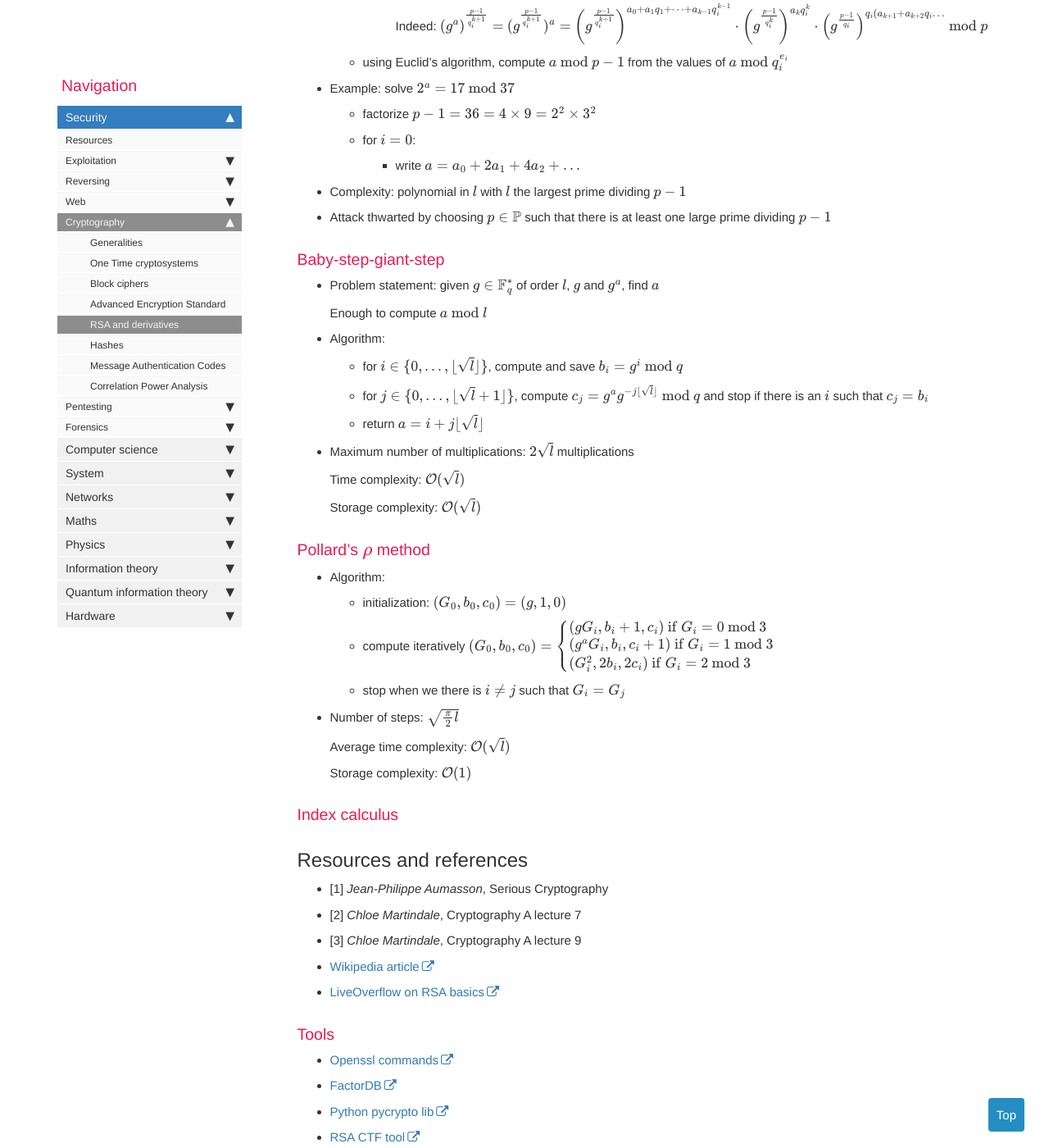
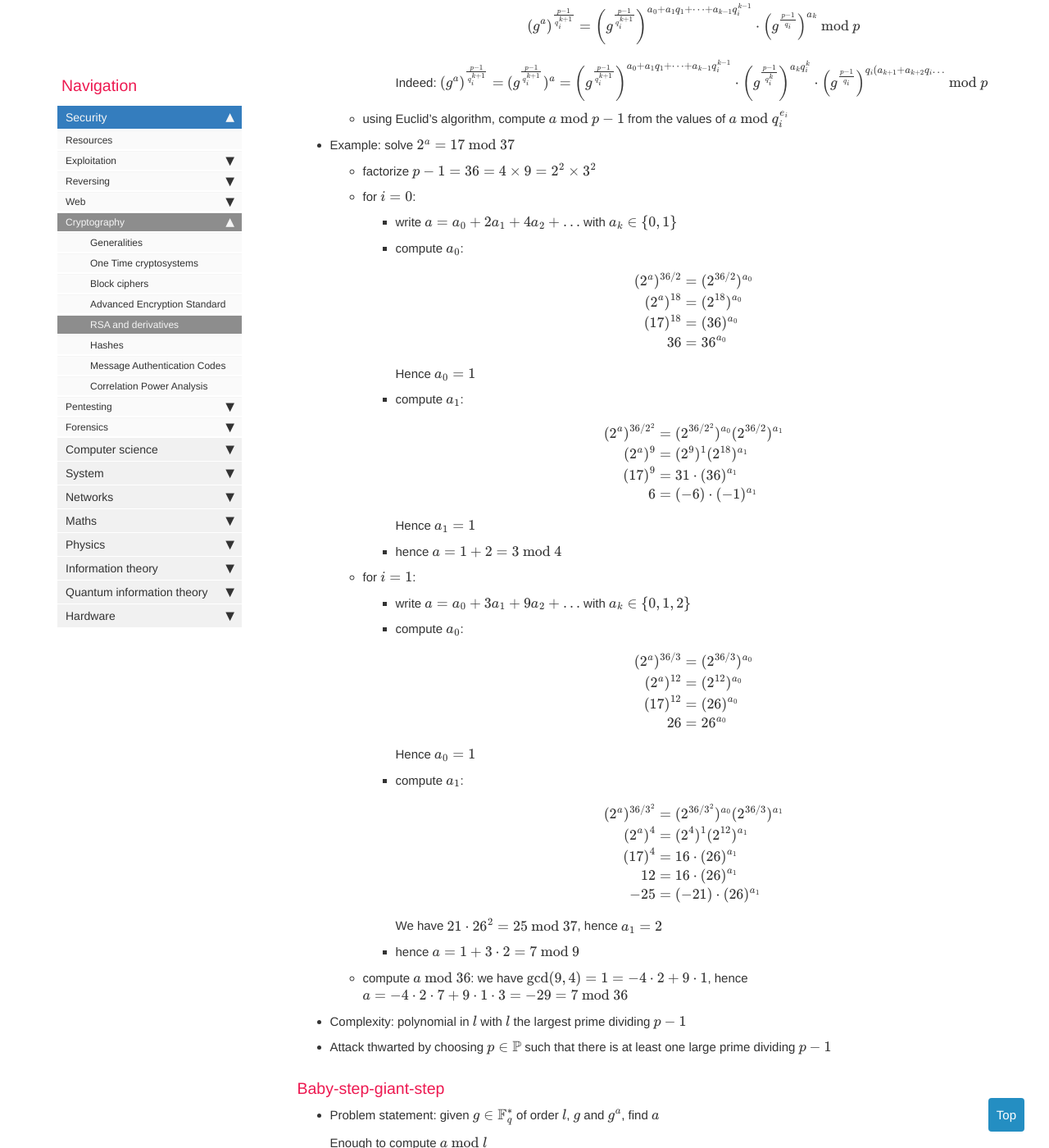
Before and after one commit to greglan/greglan.github.io, a Jekyll site: the page built from pages/security/cryptography/rsa.md, in a window 1280 px wide and 1400 px high, scrolled down 5531 px. Shown: the whole window at 82% size. Built offline with Jekyll 4.4.1, drawn with Linux system fonts in a browser that asks for light colours; nearby versions of some CDN libraries; formulas are drawn with MathJax 3; comment, search, counter and statistics services are not loaded; some of the changed text lies outside the part shown.

Commit message:
Updated attacks on discrete log problem

```diff
--- a/pages/security/cryptography/rsa.md
+++ b/pages/security/cryptography/rsa.md
@@ -188,13 +188,17 @@ d = inverse(e, phi)
   - factorize $$p-1$$ into primes powers: $$p-1 = q_1^{e_1} \dots q_r^{e_r}$$
   - for each $$i \in \set{1, \dots, r}$$:
     * write $$a = \sum_k a_k q_i^k$$ with $$a_k \in \set{0, \dots, q_i-1}$$
-    * compute $$a_0$$ which amounts to computing $$a \mod q_i$$ using $$(g^a)^{\frac{p-1}{q_i}} = \left( g^{\frac{p-1}{q_i}} \right)^{a_0} \mod p$$
+    * compute $$a_0$$ which amounts to computing $$a \mod q_i$$ using
+
+      $$(g^a)^{\frac{p-1}{q_i}} = \left( g^{\frac{p-1}{q_i}} \right)^{a_0} \mod p$$
 
       Indeed: $$(g^a)^{\frac{p-1}{q_i}} = \left( g^{\frac{p-1}{q_i}} \right)^a = $$
       $$\left( g^{\frac{p-1}{q_i}} \right)^{a_0} \cdot \left( g^{\frac{p-1}{q_i}} \right)^{q_i(a_1 + a_2 q_i + \dots)} = $$
       $$\left( g^{\frac{p-1}{q_i}} \right)^{a_0} \cdot \left( g^{p-1} \right)^{a_1 + a_2 q_i + \dots} = $$
       $$\left( g^{\frac{p-1}{q_i}} \right)^{a_0}\mod p$$
-    * for each $$k \in \set{1, \dots, e_i -1}$$: given $$a_0, \dots, a_{k-1}$$, compute $$a_k$$ i.e compute $$a \mod q_i^{k+1}$$ using $$(g^a)^{\frac{p-1}{q_i^{k+1}}} = \left( g^{\frac{p-1}{q_i^{k+1}}} \right)^{a_0 + a_1 q_1 + \dots + a_{k-1} q_i^{k-1}} \cdot \left( g^{\frac{p-1}{q_i}} \right)^{a_k} \mod p$$
+    * for each $$k \in \set{1, \dots, e_i -1}$$: given $$a_0, \dots, a_{k-1}$$, compute $$a_k$$ i.e compute $$a \mod q_i^{k+1}$$ using
+
+      $$(g^a)^{\frac{p-1}{q_i^{k+1}}} = \left( g^{\frac{p-1}{q_i^{k+1}}} \right)^{a_0 + a_1 q_1 + \dots + a_{k-1} q_i^{k-1}} \cdot \left( g^{\frac{p-1}{q_i}} \right)^{a_k} \mod p$$
 
       Indeed: $$(g^a)^{\frac{p-1}{q_i^{k+1}}} = $$
       $$(g^{\frac{p-1}{q_i^{k+1}}})^a = $$
@@ -203,7 +207,53 @@ d = inverse(e, phi)
 * Example: solve $$2^a = 17 \mod 37$$
   - factorize $$p-1 = 36 = 4 \times 9 = 2^2 \times 3^2$$
   - for $$i=0$$:
-    * write $$a = a_0 + 2 a_1 + 4 a_2 + \dots$$
+    * write $$a = a_0 + 2 a_1 + 4 a_2 + \dots$$ with $$a_k \in \set{0, 1}$$
+    * compute $$a_0$$:
+
+      $$\begin{align*}
+      (2^a)^{36/2} &= (2^{36/2})^{a_0} \\
+      (2^a)^{18} &= (2^{18})^{a_0} \\
+      (17)^{18} &= (36)^{a_0} \\
+      36 &= 36^{a_0}
+      \end{align*}$$
+
+      Hence $$a_0 = 1$$
+    * compute $$a_1$$:
+
+      $$\begin{align*}
+      (2^a)^{36/2^2} &= (2^{36/2^2})^{a_0} (2^{36/2})^{a_1} \\
+      (2^a)^{9} &= (2^9)^{1} (2^{18})^{a_1} \\
+      (17)^{9} &= 31 \cdot (36)^{a_1} \\
+      6 &= (-6) \cdot (-1)^{a_1}
+      \end{align*}$$
+
+      Hence $$a_1 = 1$$
+    * hence $$a = 1 + 2 = 3 \mod 4$$
+  - for $$i=1$$:
+    * write $$a = a_0 + 3 a_1 + 9 a_2 + \dots$$ with $$a_k \in \set{0, 1, 2}$$
+    * compute $$a_0$$:
+
+      $$\begin{align*}
+      (2^a)^{36/3} &= (2^{36/3})^{a_0} \\
+      (2^a)^{12} &= (2^{12})^{a_0} \\
+      (17)^{12} &= (26)^{a_0} \\
+      26 &= 26^{a_0}
+      \end{align*}$$
+
+      Hence $$a_0 = 1$$
+    * compute $$a_1$$:
+
+      $$\begin{align*}
+      (2^a)^{36/3^2} &= (2^{36/3^2})^{a_0} (2^{36/3})^{a_1} \\
+      (2^a)^{4} &= (2^4)^{1} (2^{12})^{a_1} \\
+      (17)^{4} &= 16 \cdot (26)^{a_1} \\
+      12 &= 16 \cdot (26)^{a_1} \\
+      -25 &= (-21) \cdot (26)^{a_1}
+      \end{align*}$$
+
+      We have $$21 \cdot 26^2 = 25 \mod 37$$, hence $$a_1 = 2$$
+    * hence $$a = 1 + 3 \cdot 2 = 7 \mod 9$$
+  - compute $$a \mod 36$$: we have $$\gcd(9,4) = 1 = - 4 \cdot 2 + 9 \cdot 1$$, hence $$a = -4 \cdot 2 \cdot 7 + 9 \cdot 1 \cdot 3 = -29 = 7 \mod 36$$
 * Complexity: polynomial in $$l$$ with $$l$$ the largest prime dividing $$p-1$$
 * Attack thwarted by choosing $$p \in \P$$ such that there is at least one large prime dividing $$p-1$$
 
@@ -222,10 +272,15 @@ d = inverse(e, phi)
   Storage complexity: $$\mathcal O (\sqrt l)$$
 
 ### Pollard's $$\rho$$ method
+* Problem statement: given $$g \in \F_q^*$$ of order $$l$$ and $$g^a$$, find $$a$$
+* Alternative problem: find integers $$b,b',c,c' \in \set{1, \dots, l}$$ such that $$g^b(g^a)^c = g^{b'}(g^a)^{c'}$$
+
+  By taking logarithms we have $$b + ac = b' + ac'$$ and hence $$a = \frac{b-b'}{c'-c} \mod l$$
 * Algorithm:
   - initialization: $$(G_0, b_0, c_0) = (g, 1, 0)$$
   - compute iteratively $$(G_0, b_0, c_0) = \begin{cases}(g G_i, b_i+1, c_i) \text{ if } G_i=0 \mod 3\\ (g^a G_i, b_i, c_i+1) \text{ if } G_i=1 \mod 3\\ (G_i^2, 2b_i, 2c_i) \text{ if } G_i=2 \mod 3 \end{cases}$$
   - stop when we there is $$i\neq j$$ such that $$G_i = G_j$$
+  - return $$(b,c,b',c') = (b_i, c_i, b_j, c_j)$$
 * Number of steps: $$\sqrt{\frac{\pi}{2}l}$$
 
   Average time complexity: $$\mathcal O (\sqrt l)$$
@@ -233,6 +288,18 @@ d = inverse(e, phi)
   Storage complexity: $$\mathcal O (1)$$
 
 ### Index calculus
+* Problem statement: given $$g \in \F_q$$ and $$g^a$$, find $$a$$
+* Algorithm:
+  - choose a factor base $$\mathcal B = \set{p_1, \dots, p_n}$$ of prime numbers
+  - for each $$i \in \set{1, \dots, n}$$:
+    * for each $$j \geqslant 1$$ factorize $$g^j$$.
+
+      Stop when there are $$n$$ values of $$j$$ for which all the factors $$g^j$$ are in $$\mathcal B$$
+    * take logarithms of the $$n$$ equations for values $$g^j$$ in $$\mathcal B$$ and solve them for $$\log_{g}(p_i)$$
+  - for each $$j \geqslant 1$$ factorize $$g^j \cdot g^a$$.
+
+    Stop when all factors of $$j$$ are in $$\mathcal B$$
+  - take logarithms of the equations from the previous step and solve for $$a$$
 
 ## Resources and references
 * [1] *Jean-Philippe Aumasson*, Serious Cryptography
```
Also changed, not shown: pages/security/security.md (+2 -0 lines).
